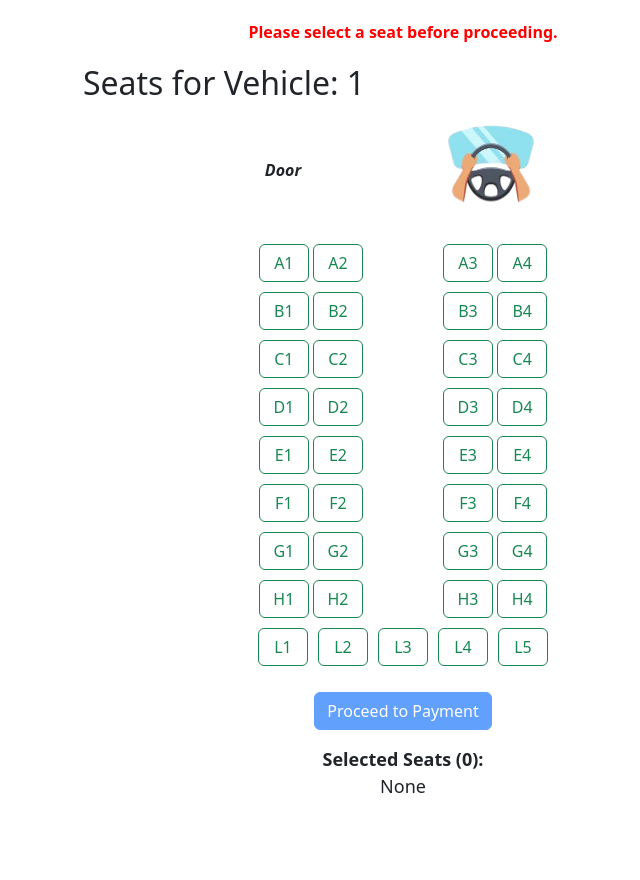
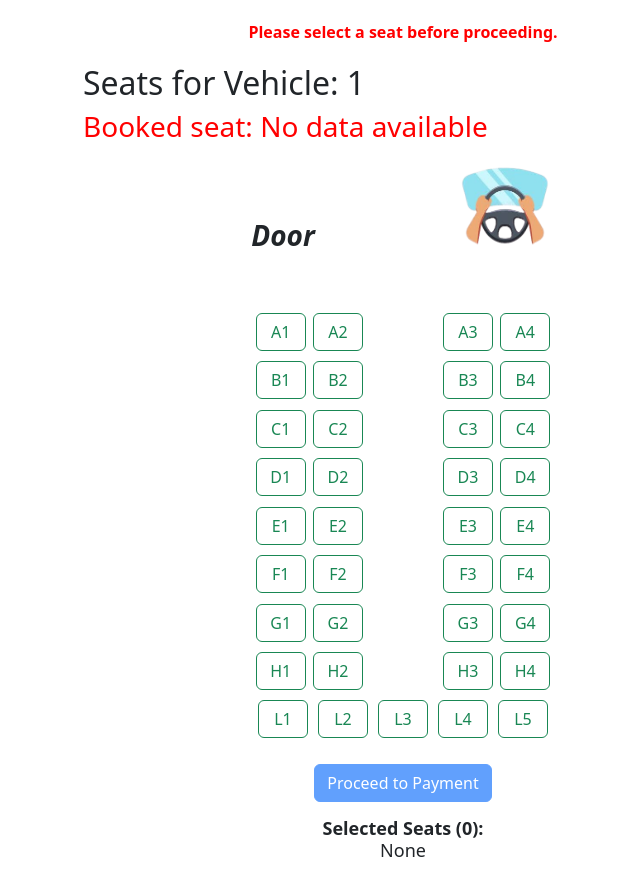
Before and after one commit to ashisbhandari/SajiloYatra, a Django app: page /seats/1/ in a window 1280 px wide. Shown: the whole page, without its empty margins (237-877 px from the left). Before the commit the page ends 793 px from the top, so only its background shows below. Run offline with Django 5.2, Linux system fonts and the light colour scheme; tables that the repository leaves empty hold one stand-in row (values such as "Sample post").

Commit message:
seat thaa paye

```diff
--- a/ticket/templates/ticket/seats.html
+++ b/ticket/templates/ticket/seats.html
@@ -51,6 +51,17 @@
                 Please select a seat before proceeding.
             </div>
             <h2>Seats for Vehicle: {{ vehicle_no }}</h2>
+            <h3 style="color: red;">Booked seat:
+                {% for cmp in page_obj %}
+                <tr>
+                    <td>{{ cmp.0}}{{cmp.1}}</td>
+                </tr>
+                {% empty %}
+                <tr>
+                    <td colspan="8" class="text-center">No data available</td>
+                </tr>
+                {% endfor %}
+            <h3>
             <div class="cabin">
                 <div class="seat-line">
                     <div class="a"><br><br><p><b><i>Door</i></b></p></div>
@@ -63,22 +74,22 @@
             {% for row in "ABCDEFGH" %}
             <div class="seat-line">
                 <div class="a">
-                    <button class="btn btn-outline-success selected-seat" id="{{ row }}1">{{ row }}1</button>
-                    <button class="btn btn-outline-success selected-seat" id="{{ row }}2">{{ row }}2</button>
+                    <button class="btn btn-outline-success selected-seat booked" id="{{ row }}1">{{ row }}1</button>
+                    <button class="btn btn-outline-success selected-seat booked" id="{{ row }}2">{{ row }}2</button>
                 </div>
                 <div class="b">
-                    <button class="btn btn-outline-success selected-seat" id="{{ row }}3">{{ row }}3</button>
-                    <button class="btn btn-outline-success selected-seat" id="{{ row }}4">{{ row }}4</button>
+                    <button class="btn btn-outline-success selected-seat booked" id="{{ row }}3">{{ row }}3</button>
+                    <button class="btn btn-outline-success selected-seat booked" id="{{ row }}4">{{ row }}4</button>
                 </div>
             </div>
             {% endfor %}
 
             <div class="last-line">
-                <button class="btn btn-outline-success selected-seat" id="L1">L1</button>
-                <button class="btn btn-outline-success selected-seat" id="L2">L2</button>
-                <button class="btn btn-outline-success selected-seat" id="L3">L3</button>
-                <button class="btn btn-outline-success selected-seat" id="L4">L4</button>
-                <button class="btn btn-outline-success selected-seat" id="L5">L5</button>
+                <button class="btn btn-outline-success selected-seat booked" id="L1">L1</button>
+                <button class="btn btn-outline-success selected-seat booked" id="L2">L2</button>
+                <button class="btn btn-outline-success selected-seat booked" id="L3">L3</button>
+                <button class="btn btn-outline-success selected-seat booked" id="L4">L4</button>
+                <button class="btn btn-outline-success selected-seat booked" id="L5">L5</button>
             </div>
 
             <div class="payment-container">
@@ -97,7 +108,7 @@
     <script>
         document.addEventListener("DOMContentLoaded", function() {
             const buttons = document.querySelectorAll(".selected-seat");
-            const vehicleNo = "{{ vehicle_no }}";  // Injected from Django
+            const vehicleNo = "{{ vehicle_no }}";
             const proceedButton = document.getElementById("proceedButton");
             const seatMessage = document.getElementById("seatMessage");
             let selectedSeats = [];
--- a/ticket/views.py
+++ b/ticket/views.py
@@ -51,9 +51,37 @@ def payment(request):
 
 def seat(request):
     return render(request, 'ticket/seats.html')
+
 def seat(request, vehicle_no):
-    # You can use vehicle_no to query bus/seat details from DB
-    return render(request, 'ticket/seats.html', {'vehicle_no': vehicle_no})
+    booked_seats =vehicle_no
+    try:
+        with connection.cursor() as cursor:
+            cursor.execute("""SELECT Seat_no FROM ticket_bookedticket WHERE vech_no = %s""", [vehicle_no])
+            data = cursor.fetchall()
+
+            # Flatten the list of tuples and split each seat by comma and space
+            seats = []
+            for row in data:
+                seat_values = row[0].replace(' ', ',').split(',')  # Replace spaces with commas and split by commas
+                seats.extend(seat_values)  # Add each seat to the list
+
+        paginator = Paginator(seats, 10)
+        page_number = request.GET.get('page')
+        page_obj = paginator.get_page(page_number)
+
+    except Exception as e:
+        print("Error executing query:", e)
+        page_obj = []
+
+    return render(request, 'ticket/seats.html', {
+        'page_obj': page_obj,
+        'booked_seats': booked_seats,
+        'vehicle_no': vehicle_no
+    })
+
+# def seat(request, vehicle_no):
+#     # You can use vehicle_no to query bus/seat details from DB
+#     return render(request, 'ticket/seats.html', {'vehicle_no': vehicle_no})
 from django.shortcuts import get_object_or_404
 
 logger = logging.getLogger(__name__)
```
